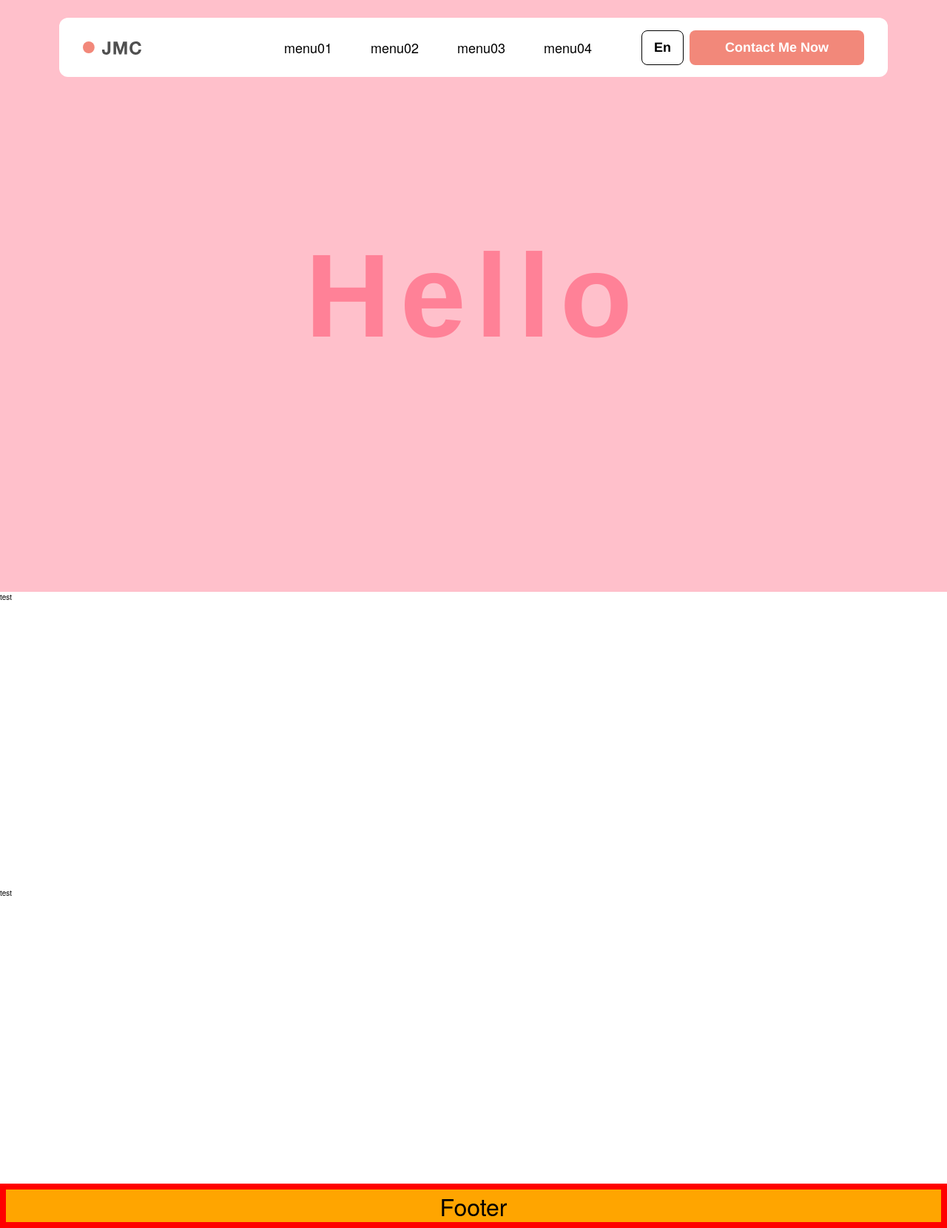
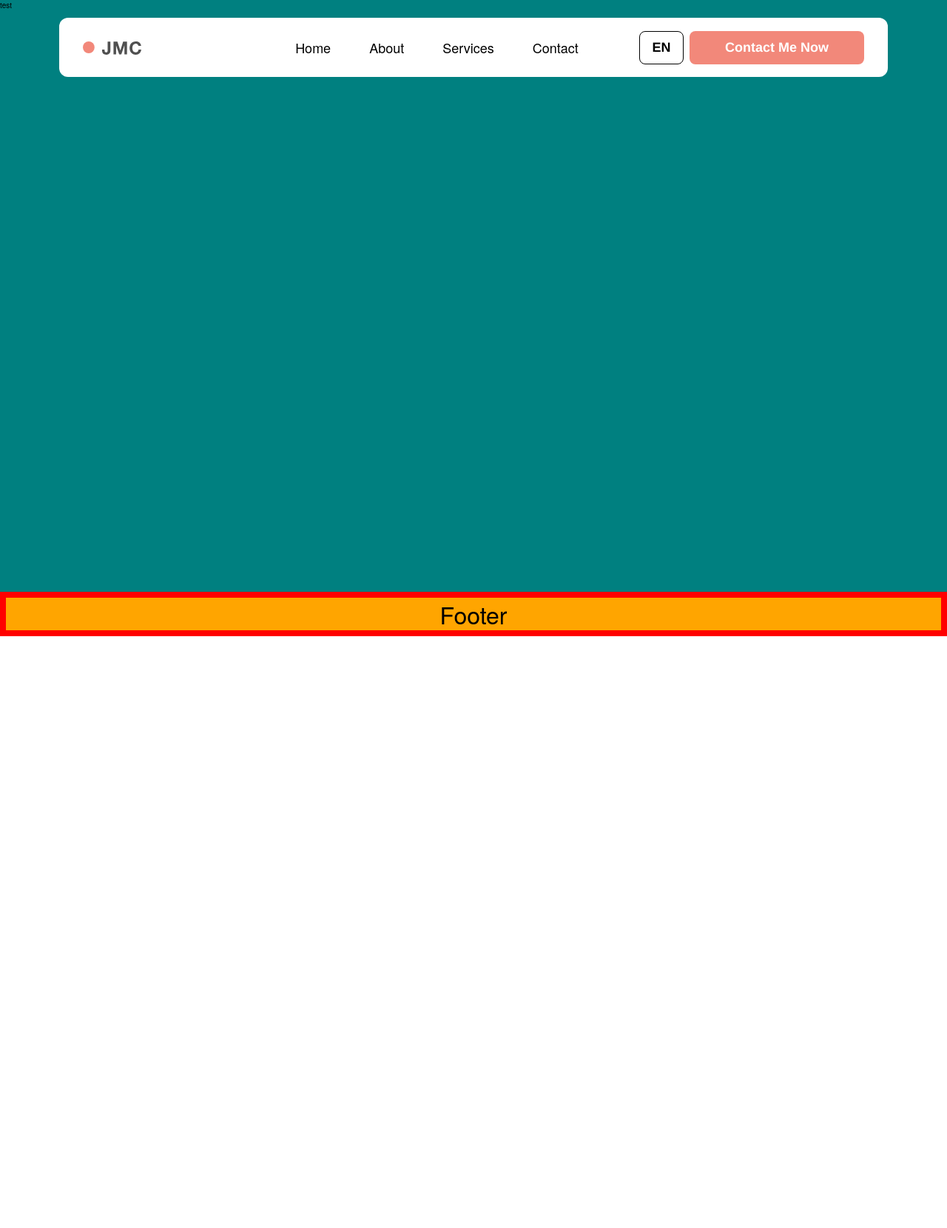
Before and after one commit to jimuk-choi/jimuk-choi.github.io, a React (Create React App) app in the folder new/: page / in a window 1280 px wide. Shown: the whole page at 74% size. After the commit the page ends 860 px from the top, so only its background shows below. Built offline with nearby package versions, Linux system fonts and the light colour scheme; a web font is replaced by a local one.

Commit message:
language

```diff
--- a/new/src/App.tsx
+++ b/new/src/App.tsx
@@ -1,20 +1,53 @@
+import { Routes, Route } from "react-router-dom";
+import { useState } from "react";
+import GlobalStyles from "./style/globalStyles";
 import {
   Header,
   Header_InnerBox,
   LogoBox,
   MenuBox,
 } from "./component_Style/header/headerStyle";
-import { MainSection } from "./component_Style/section/mainSectionStyle";
+//page
+import Test01 from "./Page/main";
+/* import { MainSection } from "./component_Style/section/mainSectionStyle"; */
 import { Footer, Footer_InnerBox } from "./component_Style/footer/footerStyle";
-import { Routes, Route } from "react-router-dom";
-import Test01 from "./Page/main";
 import Hub from "./Page/Hub";
-import { useState } from "react";
-import GlobalStyles from "./style/globalStyles";
 import Logo from "./assets/Logo.svg";
+// data
+import texts_en_header from "./i18n/en/header.json";
+import texts_ko_header from "./i18n/kr/header.json";
+import texts_en_footer from "./i18n/en/footer.json";
+import texts_ko_footer from "./i18n/kr/footer.json";
+// type
+import { HeaderTexts, FooterTexts } from "./i18n/types";
+
+// 타입 정의
+const textsData: {
+  header: Record<"en" | "ko", HeaderTexts>;
+  footer: Record<"en" | "ko", FooterTexts>;
+} = {
+  header: {
+    en: texts_en_header,
+    ko: texts_ko_header,
+  },
+  footer: {
+    en: texts_en_footer,
+    ko: texts_ko_footer,
+  },
+};
 
 function App() {
-  const [language, setLanguage] = useState("en");
+  // 언어 상태를 관리합니다. 기본값은 'en'입니다.
+  const [language, setLanguage] = useState<"en" | "ko">("en");
+
+  // 언어를 토글하는 함수입니다.
+  const toggleLanguage = () => {
+    setLanguage((prevLanguage) => (prevLanguage === "en" ? "ko" : "en"));
+  };
+
+  // 현재 선택된 언어에 따라 텍스트를 가져옵니다.
+  const currentHeaderTexts = textsData.header[language];
+  const currentFooterTexts = textsData.footer[language];
 
   return (
     <div className="App">
@@ -29,10 +62,18 @@ function App() {
             <img src={Logo} alt="" style={{ width: "80px", height: "auto" }} />
           </LogoBox>
           <MenuBox>
-            <button style={{ fontSize: "1.8rem" }}>menu01</button>
-            <button style={{ fontSize: "1.8rem" }}>menu02</button>
-            <button style={{ fontSize: "1.8rem" }}>menu03</button>
-            <button style={{ fontSize: "1.8rem" }}>menu04</button>
+            <button style={{ fontSize: "1.8rem" }}>
+              {currentHeaderTexts.menu01}
+            </button>
+            <button style={{ fontSize: "1.8rem" }}>
+              {currentHeaderTexts.menu02}
+            </button>
+            <button style={{ fontSize: "1.8rem" }}>
+              {currentHeaderTexts.menu03}
+            </button>
+            <button style={{ fontSize: "1.8rem" }}>
+              {currentHeaderTexts.menu04}
+            </button>
           </MenuBox>
           <div style={{ display: "flex", gap: "8px" }}>
             <button
@@ -41,13 +82,14 @@ function App() {
                 border: "1px solid #000000",
                 color: "#000000",
                 backgroundColor: "#ffffff",
-                padding: "12px 16px",
+                width: "60px",
                 borderRadius: "8px",
                 fontWeight: "bold",
                 letterSpacing: "4%",
               }}
+              onClick={toggleLanguage}
             >
-              En
+              {currentHeaderTexts.buttonText}
             </button>
             <button
               style={{
@@ -60,16 +102,15 @@ function App() {
                 letterSpacing: "4%",
               }}
             >
-              Contact Me Now
+              {currentHeaderTexts.contactText}
             </button>
           </div>
         </Header_InnerBox>
       </Header>
-      <MainSection>
-        <Footer>
-          <Footer_InnerBox>Footer</Footer_InnerBox>
-        </Footer>
-      </MainSection>
+
+      <Footer>
+        <Footer_InnerBox>{currentFooterTexts.footerText}</Footer_InnerBox>
+      </Footer>
     </div>
   );
 }
--- a/new/src/Page/main.tsx
+++ b/new/src/Page/main.tsx
@@ -1,34 +1,18 @@
 import { Link } from "react-router-dom";
 import styled from "@emotion/styled";
 import { Button } from "./Hub";
-import {
-  MainSectionTitle,
-  MainSectionTitleWrapper,
-} from "../component_Style/heading/h1";
 
 function Main() {
   return (
     <>
-      <MainSectionTitleWrapper>
-        <MainSectionTitle>Hello</MainSectionTitle>
-      </MainSectionTitleWrapper>
       <div
         style={{
-          width: "100px",
-          height: "400px",
+          backgroundColor: "teal",
+          height: "100vh",
         }}
       >
         test
       </div>
-      <div
-        style={{
-          width: "100px",
-          height: "400px",
-        }}
-      >
-        test
-      </div>
-
       {/* <h1>test01 Page</h1> */}
       {/* <Link to="/">
         <Button>Hub</Button>
--- a/new/src/component_Style/heading/h1.tsx
+++ /dev/null
@@ -1,19 +0,0 @@
-import styled from "@emotion/styled";
-
-export const MainSectionTitleWrapper = styled.div`
-  width: 100%;
-  height: 100vh;
-  background-color: pink;
-  display: flex;
-  justify-content: center;
-  align-items: center;
-`;
-
-export const MainSectionTitle = styled.h1`
-  mix-blend-mode: overlay;
-  font-size: 16rem;
-  color: #000000;
-  font-weight: 700;
-  letter-spacing: 12.8px;
-  line-height: normal;
-`;
--- a/new/src/component_Style/section/mainSectionStyle.tsx
+++ b/new/src/component_Style/section/mainSectionStyle.tsx
@@ -1,13 +1,10 @@
 import styled from "@emotion/styled";
 
-export const MainSection = styled.div`
+export const MainSectionTitleWrapper = styled.div`
+  width: 100%;
+  height: 100vh;
+  background-color: pink;
   display: flex;
+  justify-content: center;
   align-items: center;
-  justify-content: center;
-  width: 100%;
-  flex-direction: column;
-  /* height: calc(100vh - 120px); */
-  padding: 0px;
-  box-sizing: border-box;
-  background-color: teal;
 `;
--- /dev/null
+++ b/new/src/i18n/en/footer.json
@@ -0,0 +1,3 @@
+{
+  "footerText": "Footer"
+}
--- /dev/null
+++ b/new/src/i18n/en/header.json
@@ -0,0 +1,8 @@
+{
+  "buttonText": "EN",
+  "contactText": "Contact Me Now",
+  "menu01": "Home",
+  "menu02": "About",
+  "menu03": "Services",
+  "menu04": "Contact"
+}
--- /dev/null
+++ b/new/src/i18n/kr/footer.json
@@ -0,0 +1,3 @@
+{
+  "footerText": "푸터"
+}
--- /dev/null
+++ b/new/src/i18n/kr/header.json
@@ -0,0 +1,8 @@
+{
+  "buttonText": "KR",
+  "contactText": "지금 연락주세요",
+  "menu01": "홈",
+  "menu02": "소개",
+  "menu03": "서비스",
+  "menu04": "연락처"
+}
--- /dev/null
+++ b/new/src/i18n/types.ts
@@ -0,0 +1,12 @@
+export interface HeaderTexts {
+  buttonText: string;
+  contactText: string;
+  menu01: string;
+  menu02: string;
+  menu03: string;
+  menu04: string;
+}
+
+export interface FooterTexts {
+  footerText: string;
+}
--- a/new/src/style/globalStyles.tsx
+++ b/new/src/style/globalStyles.tsx
@@ -12,10 +12,10 @@ const GlobalStyles = () => (
       }
       html {
         font-size: 62.5%;
+        margin: 0;
+        padding: 0;
       }
       body {
-        margin: 0;
-        padding: 0;
         font-family: "Helvetica Neue", sans-serif;
       }
       button {
```
